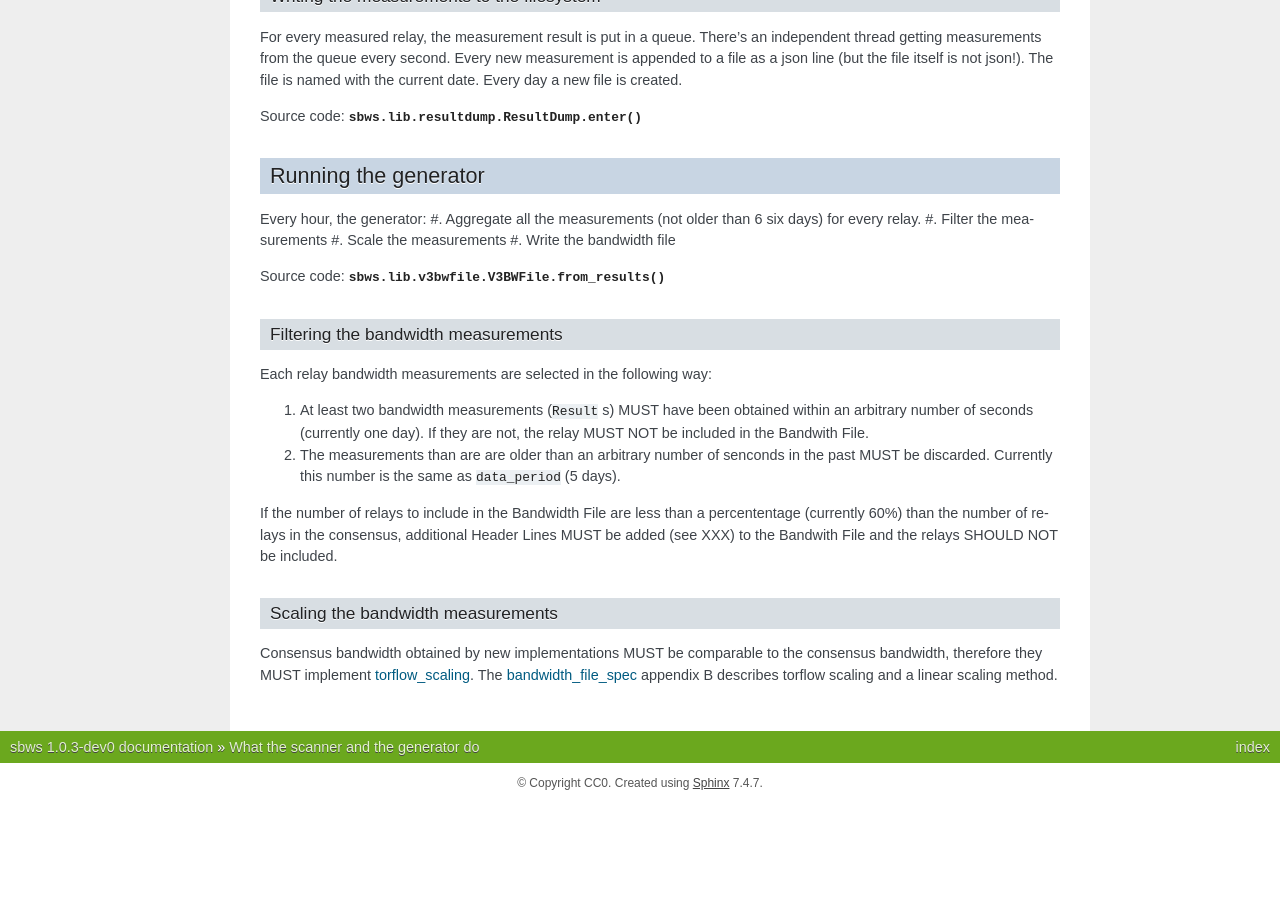
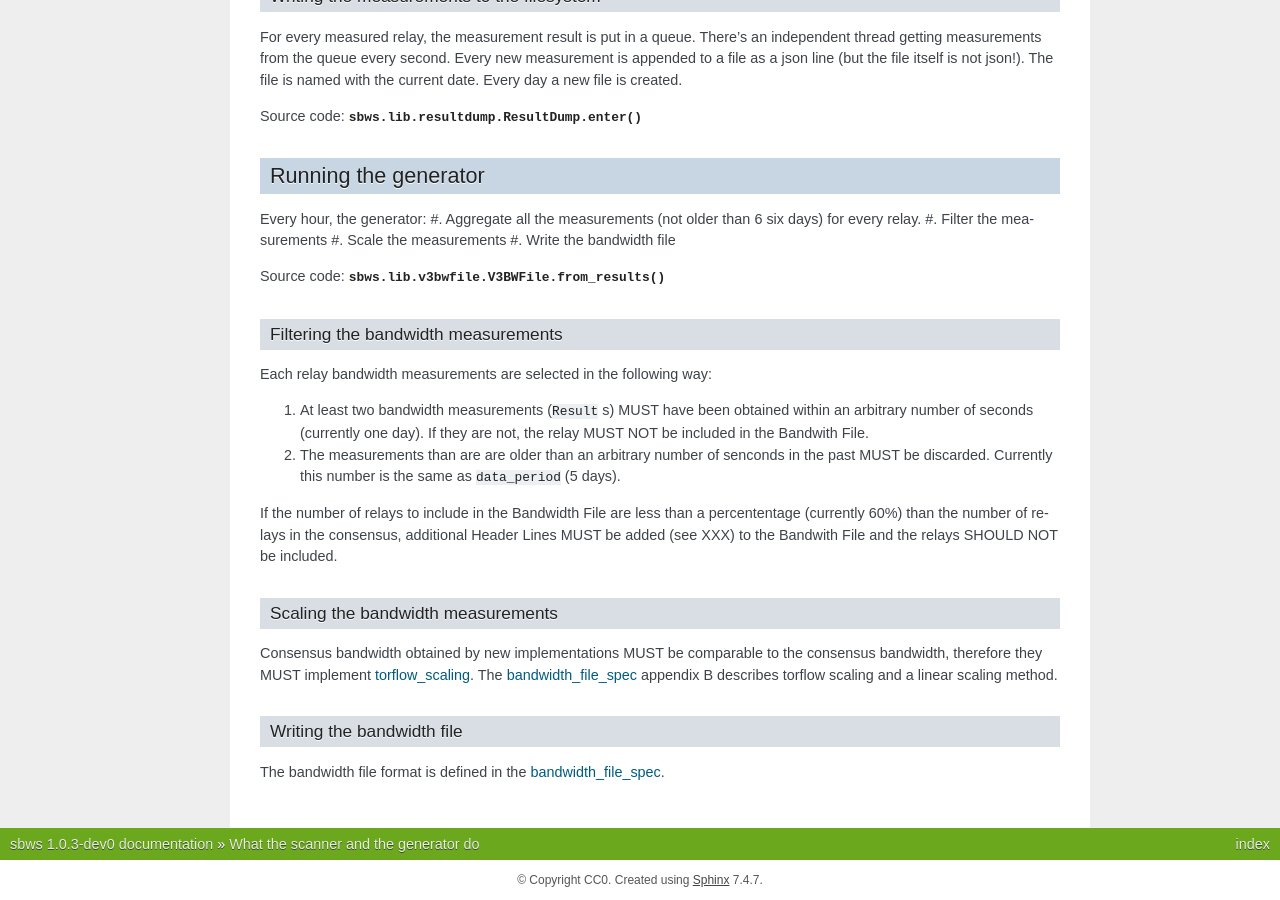
Before and after one commit to torproject/sbws, a Sphinx documentation site: the page built from docs/source/how_works.rst, in a window 1280 px wide and 900 px high, scrolled down 2804 px. Built offline with Sphinx 7.4.7, drawn with Linux system fonts in a browser that asks for light colours; formulas are drawn with MathJax 3; pages that are not in the unit, such as notebooks, are missing from menus; before the commit the page ends 3607 px from its top, so only the background shows below that; some of the changed text lies outside the part shown.

Commit message:
docs: add writing the bandwidth file section

```diff
--- a/docs/source/how_works.rst
+++ b/docs/source/how_works.rst
@@ -143,6 +143,12 @@ consensus bandwidth, therefore they MUST implement torflow_scaling_.
 The bandwidth_file_spec_ appendix B describes torflow scaling and a linear
 scaling method.
 
+Writing the bandwidth file
+~~~~~~~~~~~~~~~~~~~~~~~~~~~
+
+The bandwidth file format is defined in the bandwidth_file_spec_.
+
+
 .. _torflow: https://gitweb.torproject.org/torflow.git
 .. _stem: https://stem.torproject.org
 .. https://github.com/requests/requests/issues/4885
```
